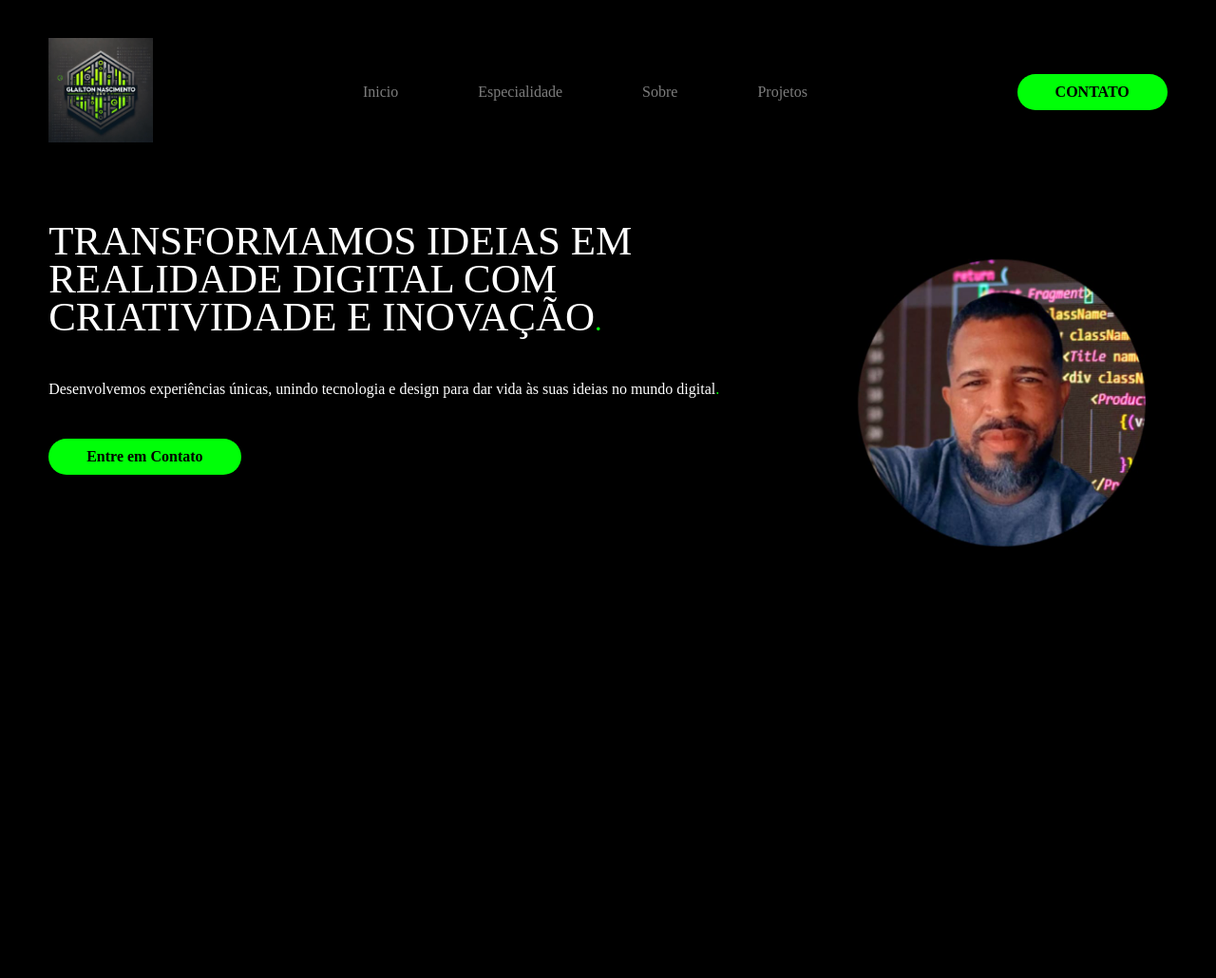
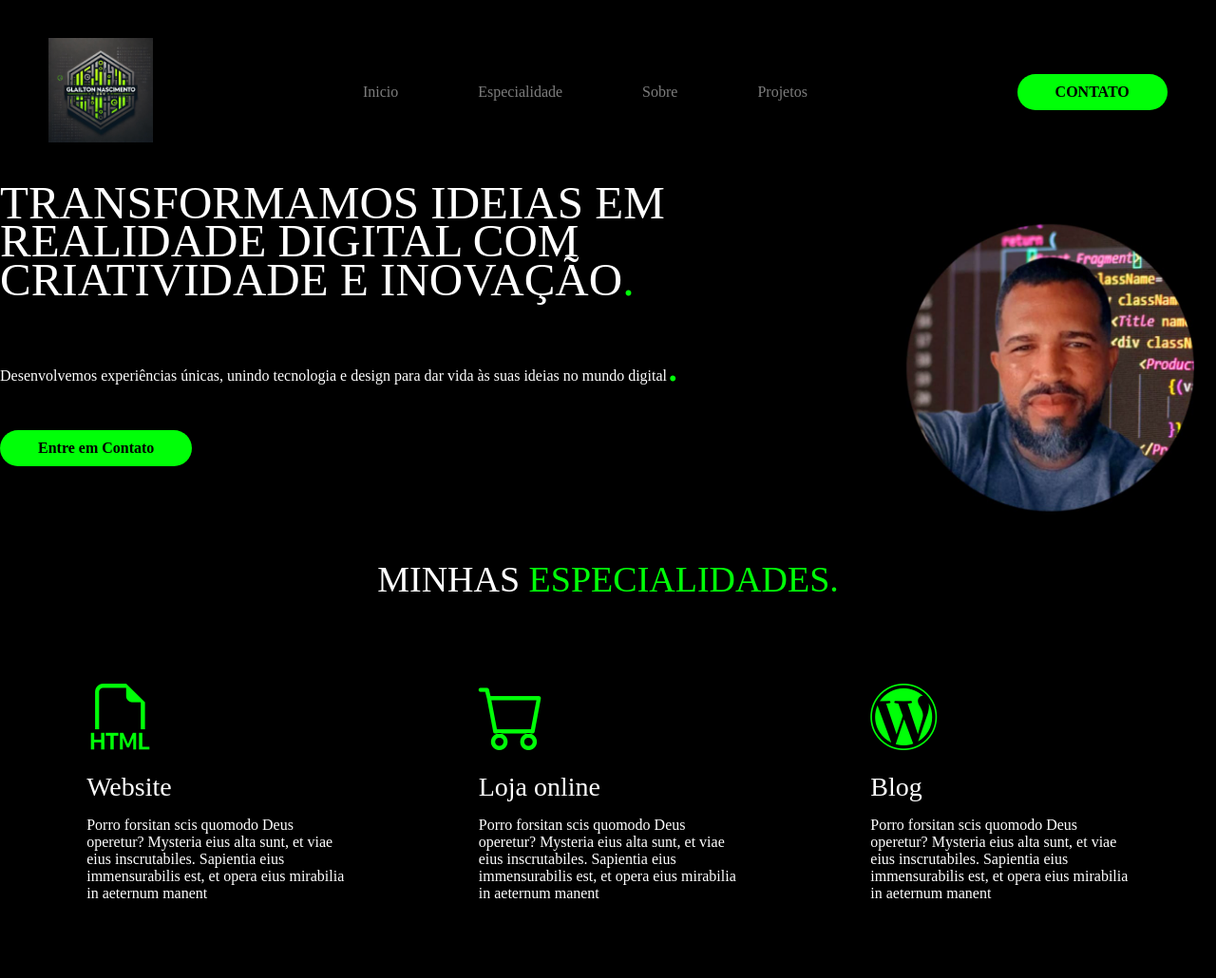
Before and after one commit to GlailtonNascimento/meus-projetos-web, a plain HTML site: page meu-SitePortfolio-html/src/index.html in a window 1280 px wide. Shown: the whole page at 95% size. Before the commit the page ends 800 px from the top, so only its background shows below. Drawn offline with nearby package versions, Linux system fonts and the light colour scheme; a web font is replaced by a local one.

Commit message:
especialidades

```diff
--- a/meu-SitePortfolio-html/src/index.html
+++ b/meu-SitePortfolio-html/src/index.html
@@ -13,6 +13,12 @@
       rel="stylesheet"
     />
     <!-- Fim da importação do Google Fonts -->
+    <!-- Bootstrap Icons -->
+    <link
+      rel="stylesheet"
+      href="https://cdn.jsdelivr.net/npm/bootstrap-icons@1.11.3/font/bootstrap-icons.min.css"
+    />
+    <!-- Fim do Bootstrap Icons -->
 
     <link rel="stylesheet" href="style.css" />
     <!-- Importa o CSS externo -->
@@ -86,6 +92,47 @@
         <!-- interface -->
       </section>
       <!-- topo-do-site -->
+
+      <section class="especialidades">
+        <div class="interface">
+          <h2 class="titulo">MINHAS <span>ESPECIALIDADES.</span></h2>
+          <div class="flex">
+            <div class="especialidades-box">
+              <i class="bi bi-filetype-html"></i>
+              <h3>Website</h3>
+              <p>
+                Porro forsitan scis quomodo Deus operetur? Mysteria eius alta
+                sunt, et viae eius inscrutabiles. Sapientia eius immensurabilis
+                est, et opera eius mirabilia in aeternum manent
+              </p>
+            </div>
+            <!--especialidades-box--->
+            <div class="especialidades-box">
+              <i class="bi bi-cart"></i>
+              <h3>Loja online</h3>
+              <p>
+                Porro forsitan scis quomodo Deus operetur? Mysteria eius alta
+                sunt, et viae eius inscrutabiles. Sapientia eius immensurabilis
+                est, et opera eius mirabilia in aeternum manent
+              </p>
+            </div>
+            <!--especialidades-box--->
+            <div class="especialidades-box">
+              <i class="bi bi-wordpress"></i>
+              <h3>Blog</h3>
+              <p>
+                Porro forsitan scis quomodo Deus operetur? Mysteria eius alta
+                sunt, et viae eius inscrutabiles. Sapientia eius immensurabilis
+                est, et opera eius mirabilia in aeternum manent
+              </p>
+            </div>
+            <!--especialidades-box--->
+          </div>
+          <!---flex-->
+        </div>
+        <!--interface-->
+      </section>
+      <!--especialidade-->
     </main>
   </body>
 </html>
--- a/meu-SitePortfolio-html/src/style.css
+++ b/meu-SitePortfolio-html/src/style.css
@@ -39,6 +39,16 @@ body {
 .btn-contato button:hover {
   box-shadow: 0px 0px 8px #00ff08;
   transform: scale(1.05);
+}
+
+h2.titulo {
+  color: #fff;
+  font-size: 38px;
+  text-align: center;
+}
+
+h2.titulo span {
+  color: #00ff08;
 }
 
 /* ESTILO PARA O CABEÇALHO */
@@ -89,36 +99,36 @@ header nav ul li {
 
 /* Estilo do topo do site */
 section.topo-do-site {
-  padding: 40px 4%;
+  padding: 46px 3, 6%;
 }
 
 section.topo-do-site.flex {
   align-items: center;
   justify-content: center;
-  gap: 100px;
+  gap: 180px;
 }
 
 .topo-do-site h1 {
   color: #fff;
-  font-size: 43px;
+  font-size: 49px;
   line-height: 40px;
 }
 
 .topo-do-site .txt-topo-site h1 span {
   color: #00ff08;
-  font-size: 30px;
+  font-size: 50px;
 }
 
 .topo-do-site .txt-topo-site p {
   color: #fff;
-  margin: 19px 0;
-  line-height: 1.5;
+  line-height: 0, 1;
   margin: 40px 0;
 }
 
 .topo-do-site .txt-topo-site p span {
   color: #00ff08; /* Somente o ponto final fica verde */
   font-size: inherit; /* Mantém o tamanho do texto do parágrafo */
+  font-size: 50px;
 }
 
 .topo-do-site .img-topo-site img {
@@ -134,6 +144,38 @@ section.topo-do-site.flex {
     top: 0;
   }
   100% {
-    top: 30px;
+    top: 35px;
   }
 }
+
+/* Estilo Das Especialidades */
+section.especialidades {
+  padding: 40px 4%;
+}
+
+section.especialidades .flex {
+  gap: 60px;
+}
+
+.especialidades .especialidades-box {
+  color: #fff;
+  padding: 40px;
+  border-radius: 20px;
+  margin-top: 46px;
+  transition: 0.2s;
+}
+
+.especialidades .especialidades-box:hover {
+  transform: scale(1.05);
+  box-shadow: 0 0 8px #ffffff78;
+}
+
+.especialidades .especialidades-box i {
+  font-size: 70px;
+  color: #00ff08;
+}
+
+.especialidades .especialidades-box h3 {
+  font-size: 28px;
+  margin: 15px 0;
+}
```
